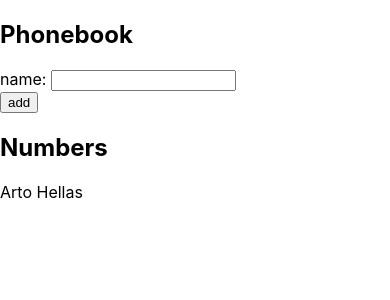
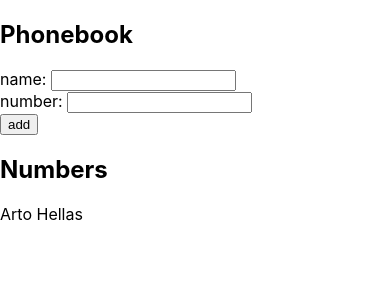
Before and after one commit to jeanm65/Part2-fullStackOpen, a React (Create React App) app: page / in a window 390 px wide. Shown: the top 300 px of the page. Built offline with nearby package versions, Linux system fonts and the light colour scheme.

Commit message:
this is the exercise 2.8 - The Phonebook Step4

```diff
--- a/src/App.js
+++ b/src/App.js
@@ -3,22 +3,27 @@ import Persons from './components/Persons';
 
 const App = () => {
   const [persons, setPersons] = useState([
-    { name: 'Arto Hellas' }
+    { name: 'Arto Hellas'}
   ])
   const [newName, setNewName] = useState('');
+  const [newNumber, setNewNumber] = useState('');
   const handleNameChange = (e) => {
     setNewName(e.target.value);
   }
+  const handleNumberChange = (e) => {
+    setNewNumber(e.target.value);
+  }
   const addName = (e) => {
       e.preventDefault();
-      if(persons.map(p=>p.name === newName)){
+      if(persons.find(p=>p.name === newName)){
         alert(`${newName} is already added to phonebook`);
         setNewName('');
         return false
       };
       const nameObject = {
         name: newName,
-        id: persons.length + 1
+        id: persons.length + 1,
+        number: newNumber
       }
       setPersons(persons.concat(nameObject));
       setNewName('');
@@ -29,7 +34,10 @@ const App = () => {
       <h2>Phonebook</h2>
       <form onSubmit={addName}>
         <div>
-          name: <input value={newName} onChange={handleNameChange} />
+          name: <input value={newName} onChange={handleNameChange} /> <br />
+        </div>
+        <div>
+          number: <input value={newNumber} onChange={handleNumberChange} />
         </div>
         <div>
           <button type="submit">add</button>
--- a/src/components/Persons.jsx
+++ b/src/components/Persons.jsx
@@ -3,7 +3,7 @@ import React from 'react';
 const Persons = ({persons}) => {
   return (
     <div>
-      <p>{persons.name}</p>
+      <p>{persons.name} {persons.number}</p>
     </div>
   );
 };
```
Also changed, not shown: src/components/Numbers.jsx (added, +11 -0 lines).
